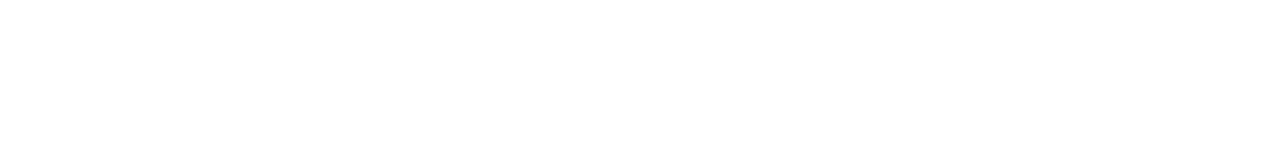
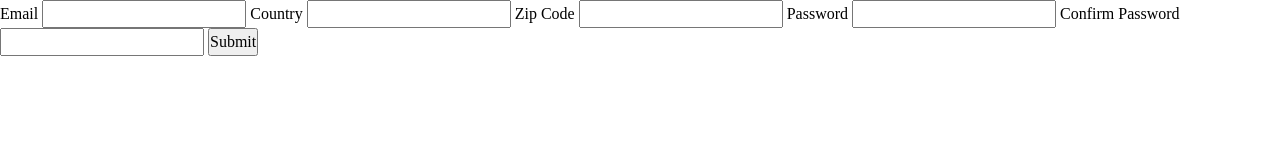
Before and after one commit to nathanielwjohnston/form-validation, a website built with webpack: page src/template.html in a window 1280 px wide. Built offline with nearby package versions, Linux system fonts and the light colour scheme.

Commit message:
Add basic form structure

```diff
--- a/src/template.html
+++ b/src/template.html
@@ -3,7 +3,32 @@
   <head>
     <meta charset="UTF-8" />
     <meta name="viewport" content="width=device-width, initial-scale=1.0" />
-    <title>Document</title>
+    <title>Form Validation</title>
   </head>
-  <body></body>
+  <body>
+    <form id="form" novalidate>
+      <label for="email-input">Email</label>
+      <input type="email" name="email-input" id="email-input" required />
+      <label for="country-input">Country</label>
+      <input type="text" name="country-input" id="country-input" required />
+      <label for="zip-code-input">Zip Code</label>
+      <input type="tel" name="zip-code-input" id="zip-code-input" required />
+      <label for="password-input">Password</label>
+      <input
+        type="password"
+        name="password-input"
+        id="password-input"
+        minlength="8"
+        required
+      />
+      <label for="password-confirmation-input">Confirm Password</label>
+      <input
+        type="password"
+        name="password-confirmation-input"
+        id="password-confirmation-input"
+        required
+      />
+      <button id="form-submit-button">Submit</button>
+    </form>
+  </body>
 </html>
```
